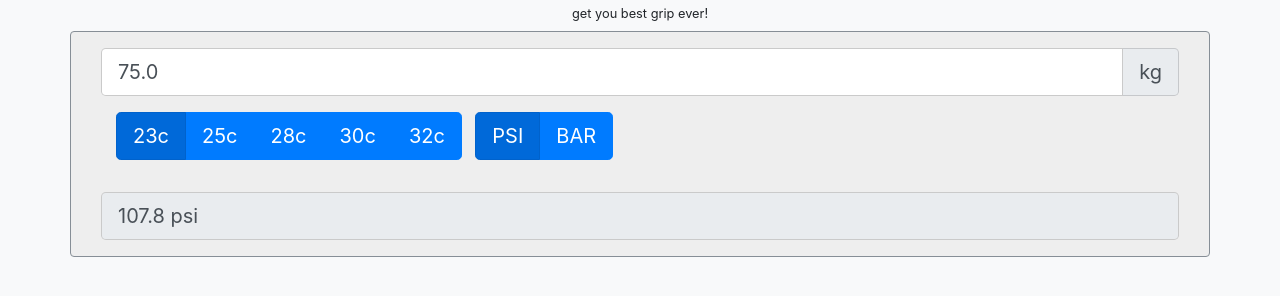
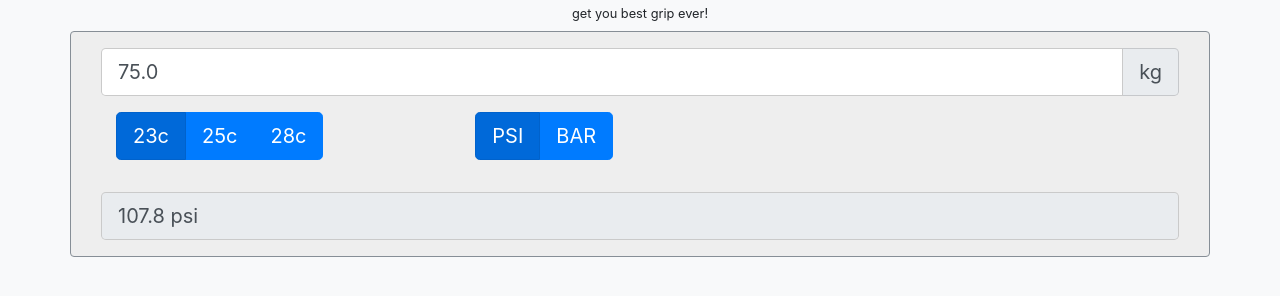
Before and after one commit to ADemkin/tyrepressurecalc, a plain HTML site: page index.html in a window 1280 px wide. Shown: the part 66-362 px from the top of the page. Drawn offline with nearby package versions, Linux system fonts and the light colour scheme.

Commit message:
Remove excess width values

```diff
--- a/index.html
+++ b/index.html
@@ -71,24 +71,6 @@
                                     autocomplete="off"
                                 >28c
                             </label>
-                            <label class="btn btn-primary">
-                                <input
-                                    type="radio"
-                                    class="toggle"
-                                    name="options"
-                                    value="30"
-                                    autocomplete="off"
-                                >30c
-                            </label>
-                            <label class="btn btn-primary">
-                                <input
-                                    type="radio"
-                                    class="toggle"
-                                    name="options"
-                                    value="32"
-                                    autocomplete="off"
-                                >32c
-                            </label>
                         </div>
                         <div
                             class="my-3 col-xl-1 col-lg-2 col-md-4 btn-group btn-group-lg"
```
